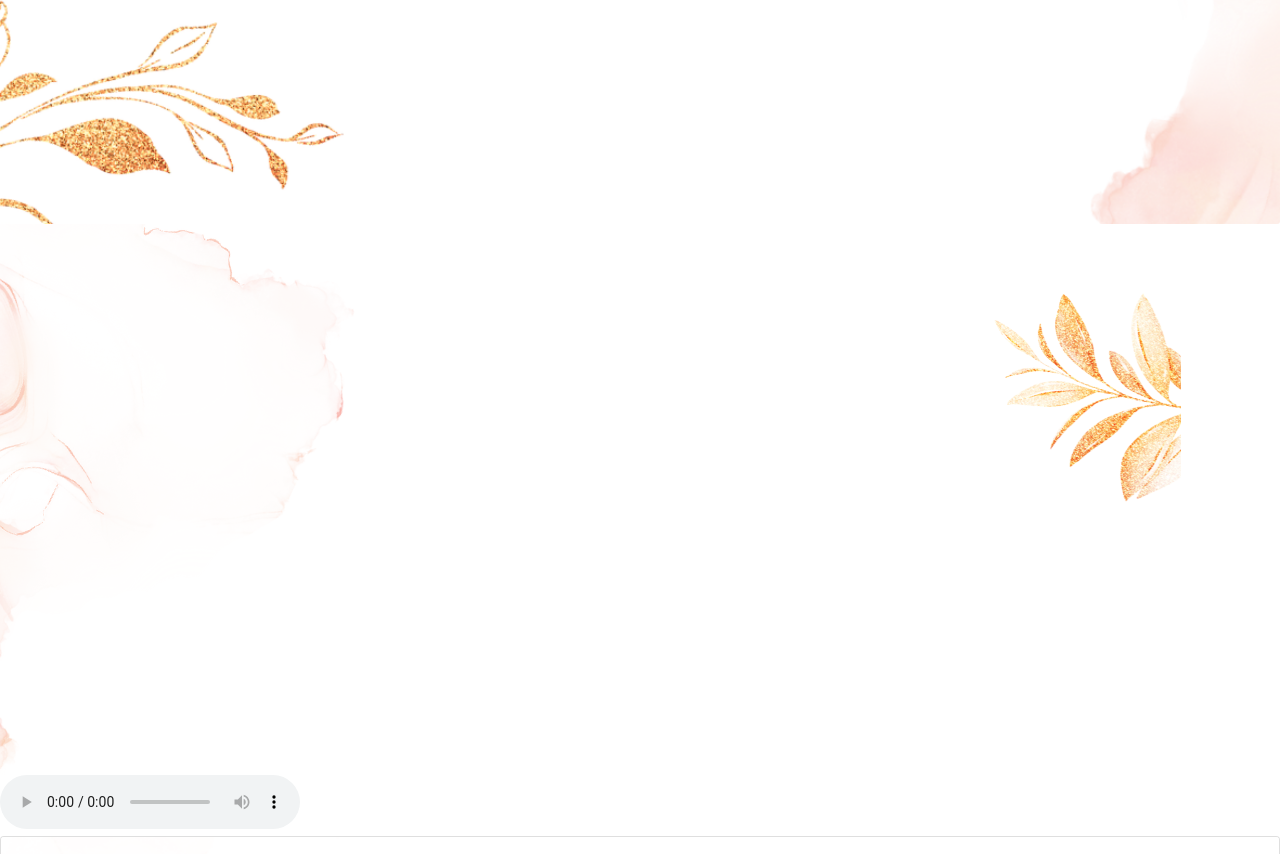
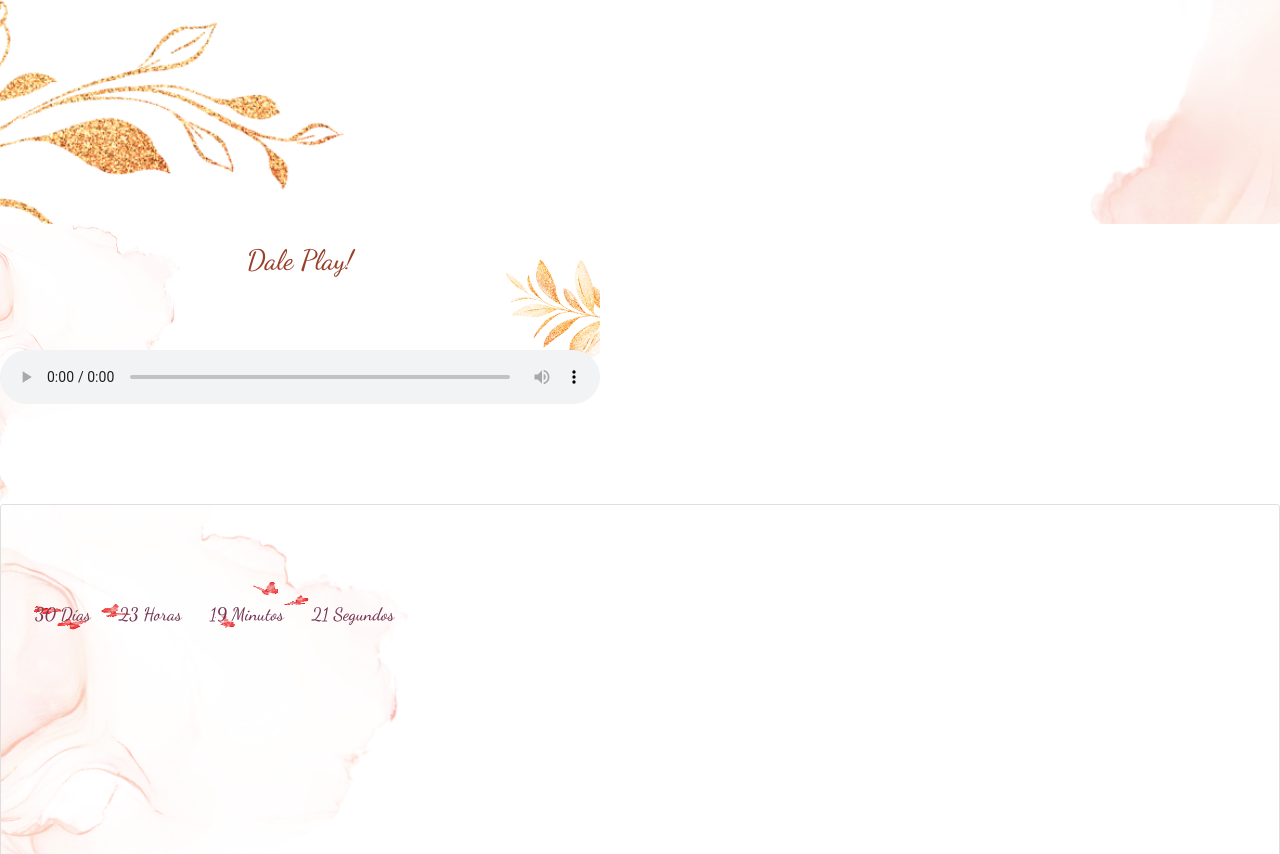
Before and after one commit to AbbiBruno/cardMai, a plain HTML site: page index.html in a window 1280 px wide. Shown: the part 1056-1910 px from the top of the page. Drawn offline with nearby package versions, Linux system fonts and the light colour scheme.

Commit message:
cambios en css

```diff
--- a/css/count.css
+++ b/css/count.css
@@ -12,6 +12,76 @@
 background-color: rgba(255, 255, 255, 0.719);
 color:rgb(117, 53, 84) ;
 font-family: 'Rajdhani', sans-serif;
+}
+
+.column-container {
+
+  display: flex;
+  align-items: center;
+  flex-direction: row;
+  margin-top: 5%;
+}
+
+.column-item {
+  margin: 10px;
+  padding: 20px;
+  border: 0;
+  text-align: center;
+  color: rgb(117, 53, 84);
+  font-family: 'Dancing Script', cursive;
+  font-size: large;
+}
+
+#gifflower{
+  width: 20%;
+}
+
+
+.contenedor {
+  position: relative;
+  width: 100%;
+  max-width: 600px;
+}
+
+
+.img-audio {
+  width: 100%;
+  height: auto;
+  display: block;
+}
+
+
+.audio {
+  position: absolute;
+  top: 45%;
+  left: 0;
+  width: 100%;
+  align-items: center;
+  z-index: 1;
+}
+
+.textAudio{
+  color:rgb(153, 64, 42);
+  font-family: 'Dancing Script', cursive;
+  text-align: center;
+}
+
+
+
+.textConfirm{
+  color:rgb(196, 162, 69);
+  font-family: 'Dancing Script', cursive;
+  display: flex;
+  justify-content: center;
+  align-items: center;
+
+}
+
+
+.textUbi{
+  color:rgb(255, 255, 255);
+  font-family: 'Dancing Script', cursive;
+  text-align: center;
 }
 
 
```
